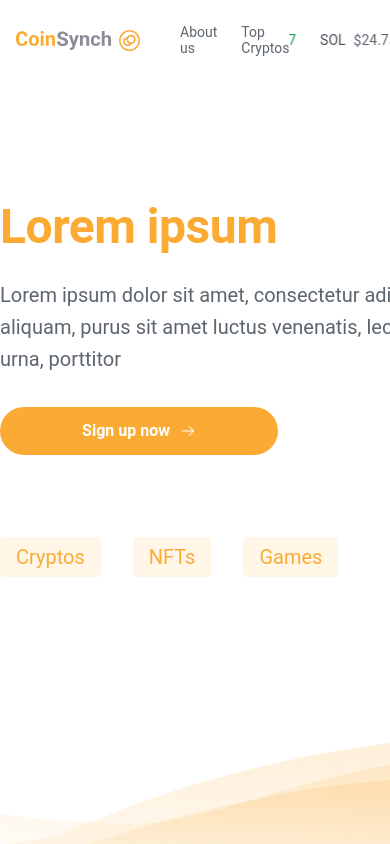
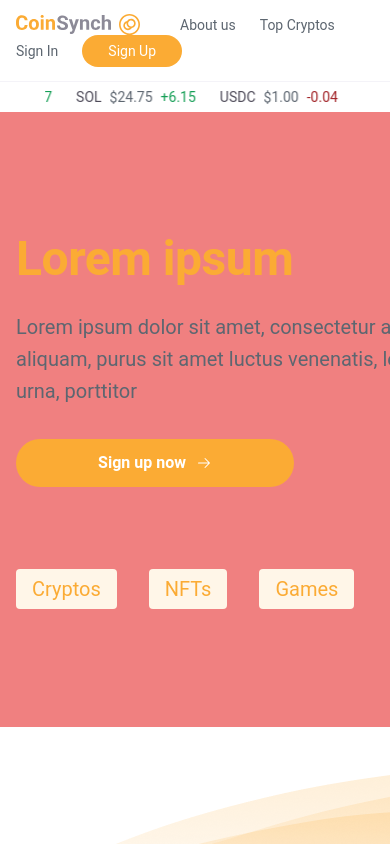
Before and after one commit to HenriqueMarcelo/coin-synch, a Next.js app: page / in a window 390 px wide. Shown: the top 844 px of the page. Built offline with nearby package versions, Linux system fonts and the light colour scheme; data requests are answered from the project's data file.

Commit message:
feat: style tablet header

```diff
--- a/src/app/globals.css
+++ b/src/app/globals.css
@@ -46,6 +46,10 @@
   --red-900: #3B0C0E;
 
   --text-base: #5D6670;
+
+  --sm: '632px';
+  --md: '704px';
+  --xl: '1248px';
 }
 
 * {
@@ -79,3 +83,13 @@ button {
 button[disabled] {
   cursor: not-allowed;
 }
+
+.container:nth-child(1) {
+  /* background: lightblue; */
+}
+.container:nth-child(2) {
+  background: lightgreen;
+}
+.container:nth-child(3) {
+  background: lightcoral;
+}
--- a/src/components/Banner/styles.scss
+++ b/src/components/Banner/styles.scss
@@ -1,7 +1,8 @@
 .banner {
     &__container {
         display: flex;
-        padding: 56px 0;
+        padding-top: 56px;
+        padding-bottom: 56px;
         align-items: center;
         gap: 138px;
     }
--- a/src/components/Footer/styles.scss
+++ b/src/components/Footer/styles.scss
@@ -2,7 +2,8 @@
     &__container {
         display: flex;
         justify-content: space-between;
-        padding: 24px 0;
+        padding-top: 24px;
+        padding-bottom: 24px;
     }
     &__image {
         width: 94px;
--- a/src/components/Header/index.tsx
+++ b/src/components/Header/index.tsx
@@ -15,6 +15,7 @@ export function Header() {
   const { cryptos } = useCryptos()
 
   return (
+    <>
       <header className="header__container container">
         <div className="header__left">
           <Image src={HeaderLogoSvg} alt="" />
@@ -53,5 +54,23 @@ export function Header() {
           </div>
         </div>
       </header>
+      <div className="header__marquee">
+        <Marquee>
+          {cryptos.map((crypto) => (
+            <div className="header__tag" key={crypto.code}>
+              <span className="header__text header__text--dark">
+                {crypto.code}
+              </span>
+              <span className="header__text">
+                {convertNumberToUsd(crypto.priceUsd)}{' '}
+              </span>
+              <span className="header__text">
+                <Change value={crypto.change} />
+              </span>
+            </div>
+          ))}
+        </Marquee>
+      </div>
+    </>
   )
 }
--- a/src/components/Header/styles.scss
+++ b/src/components/Header/styles.scss
@@ -4,6 +4,11 @@
         justify-content: space-between;
         padding-top: 16px;
         padding-bottom: 16px;
+        flex-wrap: wrap;
+        @media (max-width: 1248px) {
+            padding-top: 14px;
+            padding-bottom: 14px;
+        }
     }
     &__left {
         display: flex;
@@ -14,6 +19,12 @@
         display: flex;
         gap: 24px;
         align-items: center;
+
+        @media (max-width: 1248px) {
+            .marquee {
+                display: none;
+            }
+        }
     }
     &__link {
         color: var(--text-base);
@@ -40,12 +51,8 @@
         margin-right: 24px;
     }
     &__text {
-        color: var(--text-base, #5D6670);
-        /* Regular/label */
-        font-family: Roboto;
+        color: var(--text-base);
         font-size: 14px;
-        font-style: normal;
-        font-weight: 400;
         line-height: 16px; /* 114.286% */
 
         &--red {
@@ -60,4 +67,17 @@
             color: var(--gray-800);
         }
     }
+    &__marquee {
+        width: 100%;
+        padding: 5px;
+        border-top: 1px solid var(--gray-200);
+
+        display: none;
+        @media (max-width: 1248px) {
+            display: block;
+            .marquee {
+                margin: 0 auto;
+            }
+        }
+    }
 }
--- a/src/components/TopCryptos/styles.scss
+++ b/src/components/TopCryptos/styles.scss
@@ -1,6 +1,7 @@
 .top {
     &__container{
-        padding: 120px 0;
+        padding-top: 120px;
+        padding-bottom: 120px;
     }
 
     &__title {
--- a/tailwind.config.js
+++ b/tailwind.config.js
@@ -8,7 +8,7 @@ module.exports = {
       screens: {
         sm: '632px',
         md: '704px', // alterado
-        lg: '1016px',
+        // lg: '1016px',
         xl: '1248px', // alterado
         // '2xl': '1496px', //removido
       },
```
Lines whose indentation alone changed are shown as unchanged.
